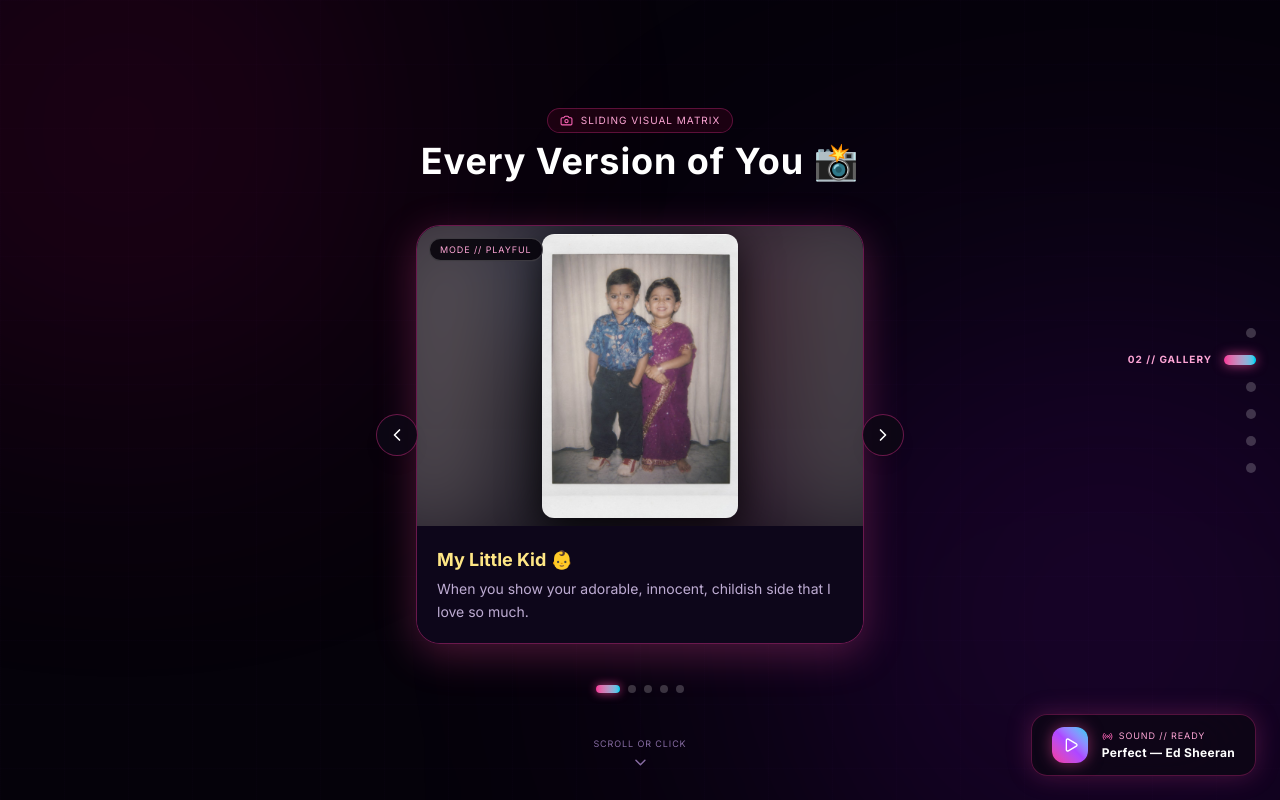
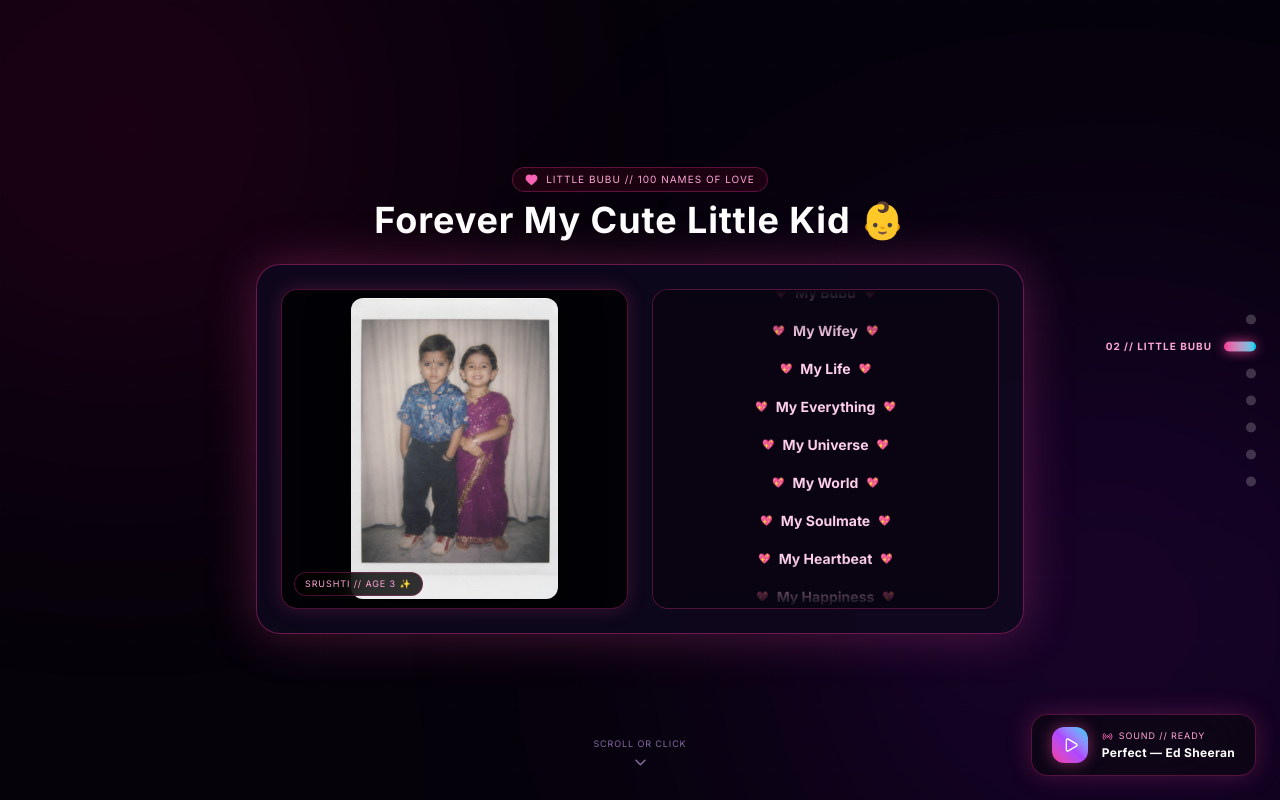
Before and after one commit to elevatesearch7/srushti-love, a Next.js app: page / in a window 1280 px wide. Both pictures are taken after a click on the button "SCROLL OR CLICK". Built offline with nearby package versions, Linux system fonts and the light colour scheme.

Commit message:
Added childhood section and 100 love names auto-ticker

```diff
--- a/app/page.tsx
+++ b/app/page.tsx
@@ -37,6 +37,26 @@ const randomAnimations: any[] = [
     animate: { y: 0, opacity: 1, filter: 'blur(0px)', transition: { duration: 0.8, ease: [0.16, 1, 0.3, 1] } },
     exit: { y: '-100%', opacity: 0, filter: 'blur(15px)', transition: { duration: 0.8, ease: [0.16, 1, 0.3, 1] } }
   }
+];
+
+const hundredLoveWords = [
+  "My Love", "My Bubu", "My Wifey", "My Life", "My Everything", "My Universe", "My World", "My Soulmate",
+  "My Heartbeat", "My Happiness", "My Safe Place", "My Sunshine", "My Angel", "My Princess", "My Queen",
+  "My Favorite Person", "My Sweetheart", "My Cutie Pie", "My Forever", "My Home", "My Comfort", "My Peace",
+  "My Treasure", "My Better Half", "My Destiny", "My Smile", "My Joy", "My Dream", "My Little Baby",
+  "My Best Friend", "My Precious", "My Goddess", "My Whole Heart", "My Dearest", "My Forever Love",
+  "My Safe Haven", "My Shining Star", "My Only One", "My Heart & Soul", "My Sunshine Girl", "My Angel Face",
+  "My Cute Little Kid", "My Gorgeous", "My Perfect Girl", "My Beautiful Bubu", "My Endless Happiness",
+  "My Daily Inspiration", "My Sweet Girl", "My Greatest Blessing", "My Reason To Smile", "My Paradise",
+  "My Heart Keeper", "My Love Bug", "My Little Princess", "My Life Partner", "My Favorite Laugh",
+  "My Forever Mood", "My Sweet Angel", "My Pure Heart", "My True Love", "My Darling", "My Cozy Place",
+  "My Universe Girl", "My Soul Keeper", "My Bright Light", "My Lucky Charm", "My Heartbeat Owner",
+  "My Adorable Kid", "My Everything Girl", "My Warm Hug", "My Precious Gem", "My World Queen",
+  "My Forever Valentine", "My Dream Girl", "My Endless Joy", "My Peace Of Mind", "My Life Light",
+  "My Cute Tantrum Queen", "My Soul Comfort", "My Favorite Human", "My True Companion", "My Eternal Love",
+  "My Sweetest Blessing", "My Heart & Soulmate", "My Universe Keeper", "My Bright Sunshine", "My Whole Life",
+  "My Special Girl", "My Forever Bubu", "My Cutest Soul", "My Queen Bee", "My Endless Love", "My Precious Angel",
+  "My Pure Joy", "My Favorite Smile", "My Sweet World", "My Forever Home", "My Everything & More"
 ];
 
 function ParticleTrail() {
@@ -165,7 +185,7 @@ export default function BubuWebsite() {
   const isScrollLocked = useRef(false);
   const touchStartY = useRef(0);
 
-  const totalSections = 6;
+  const totalSections = 7;
 
   const quizQuestions = [
     {
@@ -348,7 +368,7 @@ export default function BubuWebsite() {
     { src: '/saree.jpeg', fallback: fallbacks[4], tag: 'MODE // PERFECTION', title: 'Unmatched Beauty 💋', desc: 'Absolute perfection in every single way imaginable.' },
   ];
 
-  const sectionLabels = ["HERO", "GALLERY", "CLI & TIMELINE", "LOVE MATRIX", "CARE PROTOCOL", "SECRET VAULT"];
+  const sectionLabels = ["HERO", "LITTLE BUBU", "GALLERY", "CLI & TIMELINE", "LOVE MATRIX", "CARE PROTOCOL", "SECRET VAULT"];
 
   return (
     <main
@@ -432,17 +452,17 @@ export default function BubuWebsite() {
         >
           <div className="max-w-4xl w-full my-auto">
 
-            {/* SECTION 0: HERO */}
+            {/* SECTION 0: HERO (SWAPPED TO bache.jpeg) */}
             {activeSection === 0 && (
               <div className="flex flex-col items-center text-center">
                 <div className="relative mb-4 sm:mb-6">
                   <div className="absolute -inset-4 rounded-full bg-gradient-to-r from-pink-500 via-purple-500 to-cyan-400 opacity-50 blur-lg animate-tilt" />
                   <div className="relative w-40 h-40 sm:w-48 sm:h-48 rounded-full p-1 bg-gradient-to-tr from-pink-500 via-purple-500 to-cyan-400 shadow-[0_0_60px_rgba(236,72,153,0.4)]">
                     <img
-                      src="/elegent.jpeg"
-                      alt="Srushti"
+                      src="/bache.jpeg"
+                      alt="Srushti Childhood"
                       className="w-full h-full object-cover rounded-full border-2 border-white/20"
-                      onError={(e) => { (e.currentTarget as HTMLImageElement).src = fallbacks[2]; }}
+                      onError={(e) => { (e.currentTarget as HTMLImageElement).src = fallbacks[0]; }}
                     />
                   </div>
                   <div className="absolute -bottom-3 left-1/2 -translate-x-1/2 bg-[#0d0714]/90 backdrop-blur-md border border-pink-500/50 px-4 py-1 rounded-full shadow-[0_0_15px_rgba(236,72,153,0.3)] flex items-center gap-1.5 whitespace-nowrap">
@@ -468,8 +488,59 @@ export default function BubuWebsite() {
               </div>
             )}
 
-            {/* SECTION 1: PHOTO GALLERY */}
+            {/* SECTION 1: LITTLE BUBU & 100 NAMES TICKER */}
             {activeSection === 1 && (
+              <div className="w-full space-y-6">
+                <div className="text-center">
+                  <div className="inline-flex items-center gap-2 px-3 py-1 rounded-full border border-pink-500/30 bg-pink-950/30 backdrop-blur-md mb-2">
+                    <Heart size={13} className="text-pink-400 fill-pink-400" />
+                    <span className="text-[10px] font-mono text-pink-300 tracking-widest uppercase">LITTLE BUBU // 100 NAMES OF LOVE</span>
+                  </div>
+                  <h2 className="text-2xl sm:text-4xl font-bold text-white tracking-wide">
+                    Forever My Cute Little Kid 👶
+                  </h2>
+                </div>
+
+                <div className="grid grid-cols-1 md:grid-cols-2 gap-6 items-center max-w-3xl mx-auto bg-[#0f081d]/90 border border-pink-500/40 rounded-3xl p-6 backdrop-blur-2xl shadow-[0_0_50px_rgba(236,72,153,0.3)]">
+                  {/* Left Side: Photo Frame */}
+                  <div className="relative w-full h-64 sm:h-80 rounded-2xl overflow-hidden border border-pink-500/30 shadow-[0_0_20px_rgba(236,72,153,0.2)] bg-black/80 flex items-center justify-center p-2">
+                    <img
+                      src="/bache.jpeg"
+                      alt="Little Srushti"
+                      className="max-h-full max-w-full object-contain rounded-xl drop-shadow-[0_10px_20px_rgba(0,0,0,0.8)]"
+                      onError={(e) => { (e.currentTarget as HTMLImageElement).src = fallbacks[0]; }}
+                    />
+                    <span className="absolute bottom-3 left-3 bg-black/80 backdrop-blur-md border border-pink-500/30 text-[9px] font-mono px-2.5 py-1 rounded-full text-pink-300 tracking-widest uppercase">
+                      SRUSHTI // AGE 3 ✨
+                    </span>
+                  </div>
+
+                  {/* Right Side: Infinite Auto-Scrolling 100 Words */}
+                  <div className="relative h-64 sm:h-80 rounded-2xl overflow-hidden border border-pink-500/30 bg-[#090412]/90 p-4 flex flex-col justify-center">
+                    {/* Top & Bottom Mask Fades for slick marquee look */}
+                    <div className="pointer-events-none absolute inset-x-0 top-0 h-12 bg-gradient-to-b from-[#090412] to-transparent z-10" />
+                    <div className="pointer-events-none absolute inset-x-0 bottom-0 h-12 bg-gradient-to-t from-[#090412] to-transparent z-10" />
+
+                    <motion.div
+                      animate={{ y: ['0%', '-50%'] }}
+                      transition={{ duration: 35, ease: 'linear', repeat: Infinity }}
+                      className="flex flex-col gap-2.5 text-center"
+                    >
+                      {[...hundredLoveWords, ...hundredLoveWords].map((word, idx) => (
+                        <div key={idx} className="flex items-center justify-center gap-2 text-xs sm:text-sm font-mono font-bold text-pink-200 hover:text-amber-300 transition-colors py-1">
+                          <span className="text-pink-500 text-[10px]">💖</span>
+                          <span>{word}</span>
+                          <span className="text-pink-500 text-[10px]">💖</span>
+                        </div>
+                      ))}
+                    </motion.div>
+                  </div>
+                </div>
+              </div>
+            )}
+
+            {/* SECTION 2: PHOTO GALLERY */}
+            {activeSection === 2 && (
               <div className="w-full">
                 <div className="text-center mb-6">
                   <div className="inline-flex items-center gap-2 px-3 py-1 rounded-full border border-pink-500/30 bg-pink-950/30 backdrop-blur-md mb-2">
@@ -534,8 +605,8 @@ export default function BubuWebsite() {
               </div>
             )}
 
-            {/* SECTION 2: CLI & TIMELINE */}
-            {activeSection === 2 && (
+            {/* SECTION 3: CLI & TIMELINE */}
+            {activeSection === 3 && (
               <div className="w-full space-y-6">
                 <div className="bg-[#090412] border border-cyan-500/40 rounded-2xl overflow-hidden shadow-[0_0_30px_rgba(6,182,212,0.15)] font-mono text-xs">
                   <div className="bg-[#120824] px-4 py-2 border-b border-cyan-500/30 flex items-center justify-between">
@@ -579,8 +650,8 @@ export default function BubuWebsite() {
               </div>
             )}
 
-            {/* SECTION 3: REASONS GENERATOR & QUIZ LAUNCHER */}
-            {activeSection === 3 && (
+            {/* SECTION 4: REASONS GENERATOR & QUIZ LAUNCHER */}
+            {activeSection === 4 && (
               <div className="w-full text-center">
                 <div className="inline-flex items-center gap-2 px-3 py-1 rounded-full border border-pink-500/30 bg-pink-950/30 backdrop-blur-md mb-3">
                   <Sparkles size={13} className="text-pink-400" />
@@ -626,8 +697,8 @@ export default function BubuWebsite() {
               </div>
             )}
 
-            {/* SECTION 4: CARE PROTOCOL & WISHLIST */}
-            {activeSection === 4 && (
+            {/* SECTION 5: CARE PROTOCOL & WISHLIST */}
+            {activeSection === 5 && (
               <div className="w-full space-y-6">
                 <div className="bg-gradient-to-r from-pink-950/40 via-purple-950/40 to-cyan-950/40 border border-pink-500/40 rounded-3xl p-8 sm:p-10 text-center backdrop-blur-2xl shadow-[0_0_50px_rgba(236,72,153,0.2)]">
                   <div className="w-14 h-14 rounded-full bg-pink-500/20 border border-pink-500/40 flex items-center justify-center mx-auto mb-3 text-pink-300 animate-pulse">
@@ -662,8 +733,8 @@ export default function BubuWebsite() {
               </div>
             )}
 
-            {/* SECTION 5: SECRET SECURITY VAULT WITH NO INNER SCROLLBAR */}
-            {activeSection === 5 && (
+            {/* SECTION 6: SECRET SECURITY VAULT */}
+            {activeSection === 6 && (
               <div className="w-full space-y-6">
                 <div className="text-center">
                   <div className="inline-flex items-center gap-2 px-3 py-1 rounded-full border border-pink-500/30 bg-pink-950/30 backdrop-blur-md mb-2">
```
